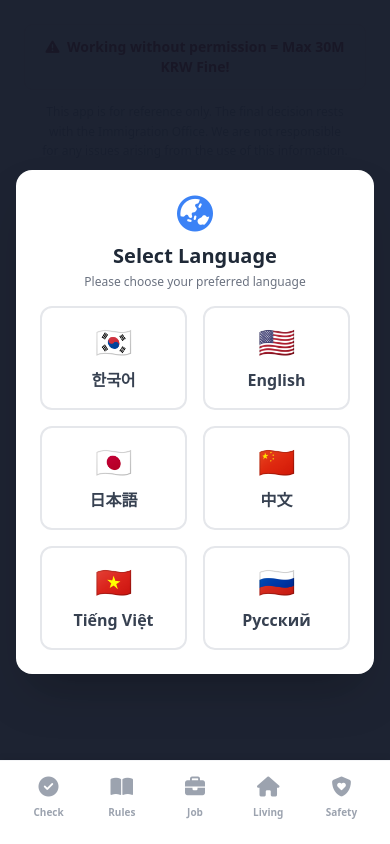
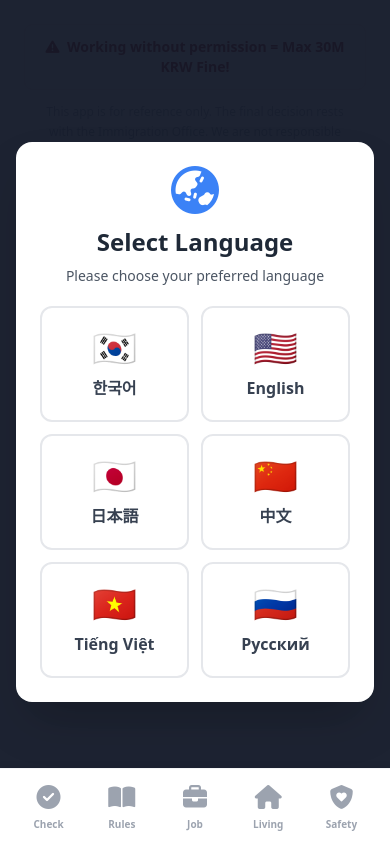
Before and after one commit to siwoo281/uniwork, a website: page index.html in a window 390 px wide. Drawn offline with nearby package versions, Linux system fonts and the light colour scheme; files whose address does not match are found by name.

Commit message:
🎨 모바일 최적화 개선
- 언어 선택 모달 터치 영역 확대 (py-4 → py-5, min-h-100px)
- iOS Safe Area 대응 추가 (env(safe-area-inset-bottom))
- 터치 타겟 최소 44x44px 적용 (Apple HIG 준수)
- 입력 필드 자동 줌 방지 (font-size 16px 이상)
- 지도 모바일 높이 최적화 (500px → 400px)
- 스크롤 동작 부드럽게 개선 (behavior: smooth)
- 하단 패딩 증가 (pb-24 → pb-32) 네비게이션 콘텐츠 겹침 방지
- 텍스트 렌더링 최적화 (antialiased)
- 터치 피드백 브랜드 컬러 적용
- 가로 모드 대응 추가

```diff
--- a/index.html
+++ b/index.html
@@ -53,44 +53,54 @@
 
     <!-- Language Selection Modal (Overlay) -->
     <div id="language-modal"
-        class="fixed inset-0 z-50 bg-gray-900 bg-opacity-95 flex items-center justify-center transition-opacity duration-300">
+        class="fixed inset-0 z-50 bg-gray-900 bg-opacity-95 flex items-center justify-center transition-opacity duration-300 p-4">
         <div
-            class="bg-white rounded-2xl p-6 md:p-8 max-w-md w-full text-center shadow-2xl mx-4 max-h-[90vh] overflow-y-auto">
-            <div class="mb-4">
-                <i class="fa-solid fa-earth-asia text-4xl text-blue-500 mb-2"></i>
-                <h1 class="text-xl font-bold mb-1">Select Language</h1>
-                <p class="text-xs text-gray-500">Please choose your preferred language</p>
+            class="bg-white rounded-2xl p-6 md:p-8 max-w-md w-full text-center shadow-2xl max-h-[85vh] overflow-y-auto">
+            <!-- 스크롤바 스타일링 -->
+            <style>
+                #language-modal > div::-webkit-scrollbar {
+                    width: 4px;
+                }
+                #language-modal > div::-webkit-scrollbar-thumb {
+                    background: #cbd5e0;
+                    border-radius: 2px;
+                }
+            </style>
+            <div class="mb-5">
+                <i class="fa-solid fa-earth-asia text-5xl text-blue-500 mb-3"></i>
+                <h1 class="text-2xl font-bold mb-2">Select Language</h1>
+                <p class="text-sm text-gray-600">Please choose your preferred language</p>
             </div>
-            <div class="grid grid-cols-2 md:grid-cols-3 gap-4">
+            <div class="grid grid-cols-2 md:grid-cols-3 gap-3">
                 <button onclick="setLanguage('ko')"
-                    class="lang-btn flex flex-col items-center justify-center py-4 border-2 border-gray-200 rounded-xl hover:border-blue-500 hover:bg-blue-50 transition-all group">
-                    <span class="text-3xl block mb-2">🇰🇷</span>
-                    <span class="font-bold text-gray-700 group-hover:text-blue-600">한국어</span>
+                    class="lang-btn flex flex-col items-center justify-center py-5 min-h-[100px] border-2 border-gray-200 rounded-xl hover:border-blue-500 hover:bg-blue-50 transition-all group active:scale-95">
+                    <span class="text-4xl block mb-2">🇰🇷</span>
+                    <span class="font-bold text-base text-gray-700 group-hover:text-blue-600">한국어</span>
                 </button>
                 <button onclick="setLanguage('en')"
-                    class="lang-btn flex flex-col items-center justify-center py-4 border-2 border-gray-200 rounded-xl hover:border-blue-500 hover:bg-blue-50 transition-all group">
-                    <span class="text-3xl block mb-2">🇺🇸</span>
-                    <span class="font-bold text-gray-700 group-hover:text-blue-600">English</span>
+                    class="lang-btn flex flex-col items-center justify-center py-5 min-h-[100px] border-2 border-gray-200 rounded-xl hover:border-blue-500 hover:bg-blue-50 transition-all group active:scale-95">
+                    <span class="text-4xl block mb-2">🇺🇸</span>
+                    <span class="font-bold text-base text-gray-700 group-hover:text-blue-600">English</span>
                 </button>
                 <button onclick="setLanguage('jp')"
-                    class="lang-btn flex flex-col items-center justify-center py-4 border-2 border-gray-200 rounded-xl hover:border-blue-500 hover:bg-blue-50 transition-all group">
-                    <span class="text-3xl block mb-2">🇯🇵</span>
-                    <span class="font-bold text-gray-700 group-hover:text-blue-600">日本語</span>
+                    class="lang-btn flex flex-col items-center justify-center py-5 min-h-[100px] border-2 border-gray-200 rounded-xl hover:border-blue-500 hover:bg-blue-50 transition-all group active:scale-95">
+                    <span class="text-4xl block mb-2">🇯🇵</span>
+                    <span class="font-bold text-base text-gray-700 group-hover:text-blue-600">日本語</span>
                 </button>
                 <button onclick="setLanguage('cn')"
-                    class="lang-btn flex flex-col items-center justify-center py-4 border-2 border-gray-200 rounded-xl hover:border-blue-500 hover:bg-blue-50 transition-all group">
-                    <span class="text-3xl block mb-2">🇨🇳</span>
-                    <span class="font-bold text-gray-700 group-hover:text-blue-600">中文</span>
+                    class="lang-btn flex flex-col items-center justify-center py-5 min-h-[100px] border-2 border-gray-200 rounded-xl hover:border-blue-500 hover:bg-blue-50 transition-all group active:scale-95">
+                    <span class="text-4xl block mb-2">🇨🇳</span>
+                    <span class="font-bold text-base text-gray-700 group-hover:text-blue-600">中文</span>
                 </button>
                 <button onclick="setLanguage('vn')"
-                    class="lang-btn flex flex-col items-center justify-center py-4 border-2 border-gray-200 rounded-xl hover:border-blue-500 hover:bg-blue-50 transition-all group">
-                    <span class="text-3xl block mb-2">🇻🇳</span>
-                    <span class="font-bold text-gray-700 group-hover:text-blue-600">Tiếng Việt</span>
+                    class="lang-btn flex flex-col items-center justify-center py-5 min-h-[100px] border-2 border-gray-200 rounded-xl hover:border-blue-500 hover:bg-blue-50 transition-all group active:scale-95">
+                    <span class="text-4xl block mb-2">🇻🇳</span>
+                    <span class="font-bold text-base text-gray-700 group-hover:text-blue-600">Tiếng Việt</span>
                 </button>
                 <button onclick="setLanguage('ru')"
-                    class="lang-btn flex flex-col items-center justify-center py-4 border-2 border-gray-200 rounded-xl hover:border-blue-500 hover:bg-blue-50 transition-all group">
-                    <span class="text-3xl block mb-2">🇷🇺</span>
-                    <span class="font-bold text-gray-700 group-hover:text-blue-600">Русский</span>
+                    class="lang-btn flex flex-col items-center justify-center py-5 min-h-[100px] border-2 border-gray-200 rounded-xl hover:border-blue-500 hover:bg-blue-50 transition-all group active:scale-95">
+                    <span class="text-4xl block mb-2">🇷🇺</span>
+                    <span class="font-bold text-base text-gray-700 group-hover:text-blue-600">Русский</span>
                 </button>
             </div>
         </div>
@@ -119,7 +129,7 @@
         <main class="flex-grow max-w-3xl w-full mx-auto p-4 space-y-6">
 
             <!-- Section 0: Rules Guide (New) -->
-            <section id="section-guide" class="hidden space-y-6 pb-24">
+            <section id="section-guide" class="hidden space-y-6 pb-32 md:pb-24">
                 <!-- Card 1: Time Limits -->
                 <div class="bg-indigo-50 p-6 rounded-3xl border border-indigo-100 shadow-sm">
                     <div class="flex items-center mb-4">
@@ -455,7 +465,7 @@
             </section>
 
             <!-- Section 1: Visa Calculator -->
-            <section id="section-check" class="space-y-6 hidden pb-24">
+            <section id="section-check" class="space-y-6 hidden pb-32 md:pb-24">
                 <div class="bg-white p-6 rounded-2xl shadow-sm border border-gray-100">
                     <h2 class="text-2xl font-bold mb-2 text-gray-800" data-i18n="calc_title">Visa Checker</h2>
                     <div class="mb-5">
@@ -510,23 +520,23 @@
                             <label class="block text-sm font-semibold text-gray-700 mb-2" data-i18n="label_gpa">Previous
                                 Semester GPA (0.0 - 4.5)</label>
                             <input type="number" id="input-gpa"
-                                class="w-full p-3 border border-gray-300 rounded-lg focus:ring-2 focus:ring-blue-500 outline-none"
+                                class="w-full p-3 border border-gray-300 rounded-lg focus:ring-2 focus:ring-blue-500 outline-none text-base"
                                 placeholder="e.g. 3.5" min="0" max="4.5" step="0.1">
                         </div>
 
                         <!-- First Semester Checkbox (New) -->
-                        <div class="flex items-center space-x-3 bg-gray-50 p-3 rounded-lg mb-4">
+                        <div class="flex items-center space-x-3 bg-gray-50 p-4 rounded-lg mb-4">
                             <input type="checkbox" id="input-first-sem"
-                                class="w-5 h-5 text-blue-600 rounded focus:ring-blue-500">
-                            <label for="input-first-sem" class="text-sm text-gray-700"
+                                class="w-6 h-6 text-blue-600 rounded focus:ring-blue-500">
+                            <label for="input-first-sem" class="text-sm text-gray-700 cursor-pointer"
                                 data-i18n="label_first_sem">Freshman/Transfer (First Semester)</label>
                         </div>
 
                         <!-- D-4 specific -->
-                        <div class="flex items-center space-x-3 bg-gray-50 p-3 rounded-lg">
+                        <div class="flex items-center space-x-3 bg-gray-50 p-4 rounded-lg">
                             <input type="checkbox" id="input-residence"
-                                class="w-5 h-5 text-blue-600 rounded focus:ring-blue-500">
-                            <label for="input-residence" class="text-sm text-gray-700"
+                                class="w-6 h-6 text-blue-600 rounded focus:ring-blue-500">
+                            <label for="input-residence" class="text-sm text-gray-700 cursor-pointer"
                                 data-i18n="label_residence">Residence < 6 months (D-4 only)</label>
                         </div>
 
@@ -613,7 +623,7 @@
 
 
             <!-- Section 2: Job Hunting (Renamed from Paperwork) -->
-            <section id="section-job" class="space-y-6 hidden pb-24">
+            <section id="section-job" class="space-y-6 hidden pb-32 md:pb-24">
 
                 <!-- Job Search Platforms (New) -->
                 <div class="bg-blue-50 p-6 rounded-3xl border border-blue-100">
@@ -808,7 +818,7 @@
             </section>
 
             <!-- Section 3: Living (Housing & Map) -->
-            <section id="section-living" class="space-y-6 hidden h-full pb-24">
+            <section id="section-living" class="space-y-6 hidden h-full pb-32 md:pb-24">
 
                 <!-- Housing Guide (New) -->
                 <div class="bg-orange-50 p-6 rounded-3xl border border-orange-100">
@@ -1030,12 +1040,12 @@
                     </div>
                 </div>
 
-                <div class="bg-white p-4 rounded-3xl shadow-sm border border-gray-100 h-[500px] flex flex-col">
+                <div class="bg-white p-4 rounded-3xl shadow-sm border border-gray-100 h-[400px] md:h-[500px] flex flex-col">
                     <h2 class="text-xl font-bold mb-4 text-gray-800 flex items-center">
                         <i class="fa-solid fa-map-marked-alt text-blue-500 mr-2"></i>
                         <span data-i18n="map_title">Nearby Locations</span>
                     </h2>
-                    <div id="map" class="flex-grow rounded-2xl z-0"></div>
+                    <div id="map" class="flex-grow rounded-2xl z-0 touch-pan-y"></div>
                     <div class="mt-4 grid grid-cols-2 gap-2 text-sm">
                         <div class="flex items-center space-x-2 text-gray-600">
                             <i class="fa-solid fa-location-dot text-blue-500"></i>
@@ -1050,7 +1060,7 @@
             </section>
 
             <!-- Section 4: Safety & Insurance -->
-            <section id="section-safety" class="space-y-6 hidden pb-24">
+            <section id="section-safety" class="space-y-6 hidden pb-32 md:pb-24">
                 <!-- Card 1: Emergency Quick Dial -->
                 <div class="bg-white p-6 rounded-3xl shadow-sm border border-gray-100">
                     <h2 class="text-xl font-bold mb-4 text-gray-800" data-i18n="safety_title">Emergency Contacts</h2>
@@ -1104,9 +1114,9 @@
                     <div class="flex items-start space-x-3">
                         <i class="fa-solid fa-notes-medical text-green-600 text-3xl mt-1"></i>
                         <div>
-                            <h3 class="font-bold text-green-800 text-lg mb-1" data-i18n="ins_title">Health Insurance is
+                            <h3 class="font-bold text-green-800 text-lg mb-2" data-i18n="ins_title">Health Insurance is
                                 Mandatory!</h3>
-                            <p class="text-sm text-green-700 leading-relaxed whitespace-normal break-words"
+                            <p class="text-sm text-green-700 leading-relaxed break-words"
                                 data-i18n="ins_desc">
                                 All international students must enroll in National Health Insurance (NHIS) or a private
                                 equivalent. Hospital bills can be very expensive without it.
@@ -1178,30 +1188,31 @@
 
     <!-- Fixed Bottom Navigation (Mobile App Context) -->
     <nav
-        class="fixed bottom-0 left-0 right-0 bg-white border-t border-gray-100 flex justify-around items-center p-3 pb-6 z-50 shadow-[0_-4px_6px_-1px_rgba(0,0,0,0.05)] text-gray-400">
+        class="fixed bottom-0 left-0 right-0 bg-white border-t border-gray-100 flex justify-around items-center p-3 pb-safe z-50 shadow-[0_-4px_6px_-1px_rgba(0,0,0,0.05)] text-gray-400"
+        style="padding-bottom: max(0.75rem, env(safe-area-inset-bottom));">
         <button onclick="switchTab('check')" id="tab-check"
-            class="flex flex-col items-center space-y-1 w-full hover:text-blue-500 transition-colors">
-            <i class="fa-solid fa-check-circle text-xl"></i>
+            class="flex flex-col items-center space-y-1 w-full hover:text-blue-500 transition-colors min-h-[48px] justify-center">
+            <i class="fa-solid fa-check-circle text-2xl"></i>
             <span class="text-[10px] font-bold" data-i18n="tab_check">Check</span>
         </button>
         <button onclick="switchTab('guide')" id="tab-guide"
-            class="flex flex-col items-center space-y-1 w-full hover:text-blue-500 transition-colors">
-            <i class="fa-solid fa-book-open text-xl"></i>
+            class="flex flex-col items-center space-y-1 w-full hover:text-blue-500 transition-colors min-h-[48px] justify-center">
+            <i class="fa-solid fa-book-open text-2xl"></i>
             <span class="text-[10px] font-bold" data-i18n="tab_guide">Rules</span>
         </button>
         <button onclick="switchTab('job')" id="tab-job"
-            class="flex flex-col items-center space-y-1 w-full hover:text-blue-500 transition-colors">
-            <i class="fa-solid fa-briefcase text-xl"></i>
+            class="flex flex-col items-center space-y-1 w-full hover:text-blue-500 transition-colors min-h-[48px] justify-center">
+            <i class="fa-solid fa-briefcase text-2xl"></i>
             <span class="text-[10px] font-bold" data-i18n="tab_job">Job</span>
         </button>
         <button onclick="switchTab('living')" id="tab-living"
-            class="flex flex-col items-center space-y-1 w-full hover:text-blue-500 transition-colors">
-            <i class="fa-solid fa-house text-xl"></i>
+            class="flex flex-col items-center space-y-1 w-full hover:text-blue-500 transition-colors min-h-[48px] justify-center">
+            <i class="fa-solid fa-house text-2xl"></i>
             <span class="text-[10px] font-bold" data-i18n="tab_living">Living</span>
         </button>
         <button onclick="switchTab('safety')" id="tab-safety"
-            class="flex flex-col items-center space-y-1 w-full hover:text-blue-500 transition-colors">
-            <i class="fa-solid fa-shield-heart text-xl"></i>
+            class="flex flex-col items-center space-y-1 w-full hover:text-blue-500 transition-colors min-h-[48px] justify-center">
+            <i class="fa-solid fa-shield-heart text-2xl"></i>
             <span class="text-[10px] font-bold" data-i18n="tab_safety">Safety</span>
         </button>
     </nav>
@@ -1214,7 +1225,7 @@
     </div>
 
     <!-- Safety Tips Footer (Hidden on mobile or moved?) -> Adjusted to be content footer -->
-    <footer class="mt-auto p-6 pb-24 bg-gray-50 text-center">
+    <footer class="mt-auto p-6 pb-32 md:pb-24 bg-gray-50 text-center">
         <div class="max-w-3xl mx-auto">
             <div class="bg-red-50 border border-red-100 rounded-lg p-3 text-red-800 text-sm font-semibold mb-3">
                 <i class="fa-solid fa-triangle-exclamation mr-1"></i>
--- a/style.css
+++ b/style.css
@@ -6,6 +6,31 @@ body {
     font-family: 'Noto Sans KR', sans-serif;
     color: #1f2937;
     /* gray-800 */
+    -webkit-font-smoothing: antialiased;
+    -moz-osx-font-smoothing: grayscale;
+}
+
+/* iOS Safe Area Support */
+@supports (padding: max(0px)) {
+    body {
+        padding-left: env(safe-area-inset-left);
+        padding-right: env(safe-area-inset-right);
+    }
+}
+
+/* Prevent text size adjustment on iOS */
+html {
+    -webkit-text-size-adjust: 100%;
+}
+
+/* Better touch targets for mobile */
+button, a, input, select, textarea {
+    -webkit-tap-highlight-color: rgba(59, 130, 246, 0.1);
+}
+
+/* Smooth scrolling for mobile */
+html {
+    scroll-behavior: smooth;
 }
 
 /* Handwriting Class */
@@ -30,6 +55,14 @@ body {
     height: 100%;
     z-index: 1;
     /* Ensure it stays below headers if needed */
+    touch-action: pan-x pan-y;
+}
+
+/* Mobile optimization for map container */
+@media (max-width: 768px) {
+    #map {
+        min-height: 300px;
+    }
 }
 
 /* Animations */
@@ -102,12 +135,12 @@ body {
         max-width: none !important;
         margin: 0 !important;
         padding: 20px !important;
-        /* Some padding for paper edge */
         box-shadow: none !important;
         border: none !important;
         visibility: visible !important;
     }
 }
+
 /* Emergency Button Animation */
 @keyframes pulse-custom {
     0%, 100% { transform: scale(1); }
@@ -117,3 +150,34 @@ body {
 .btn-emergency:hover {
     animation: pulse-custom 1s infinite;
 }
+
+/* Mobile-specific improvements */
+@media (max-width: 640px) {
+    /* Ensure minimum touch target size */
+    button, a[href^="tel:"] {
+        min-height: 44px;
+        min-width: 44px;
+    }
+
+    /* Better spacing for small screens */
+    .space-y-6 > * + * {
+        margin-top: 1.25rem;
+    }
+
+    /* Optimize card padding */
+    .p-6 {
+        padding: 1rem;
+    }
+
+    /* Readable font sizes */
+    .text-xs {
+        font-size: 0.813rem;
+    }
+}
+
+/* Landscape mode optimization for small devices */
+@media (max-width: 896px) and (orientation: landscape) {
+    body {
+        padding-bottom: 60px;
+    }
+}
```
Also changed, not shown: script.js (+6 -2 lines).
